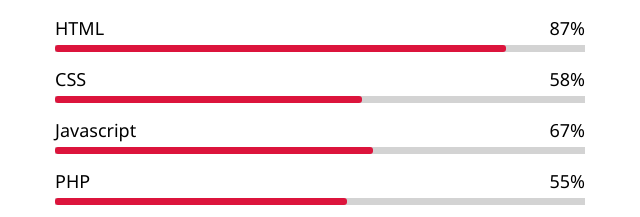
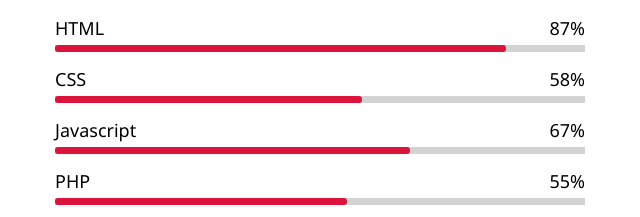
Before and after one commit to StephaneCash/Portfolio, a plain HTML site: page index.html in a window 1280 px wide. Shown: the part 2488-2705 px from the top of the page, 615-1255 px from the left. Drawn offline with Linux system fonts and the light colour scheme.

Commit message:
Update style.css

```diff
--- a/css/style.css
+++ b/css/style.css
@@ -336,7 +336,7 @@ section .title::after{
     width: 58%;
 }
 .skills .skills-content .right .js::before{
-    width: 60%;
+    width: 67%;
 }
 .skills .skills-content .right .php::before{
     width: 55%;
```
